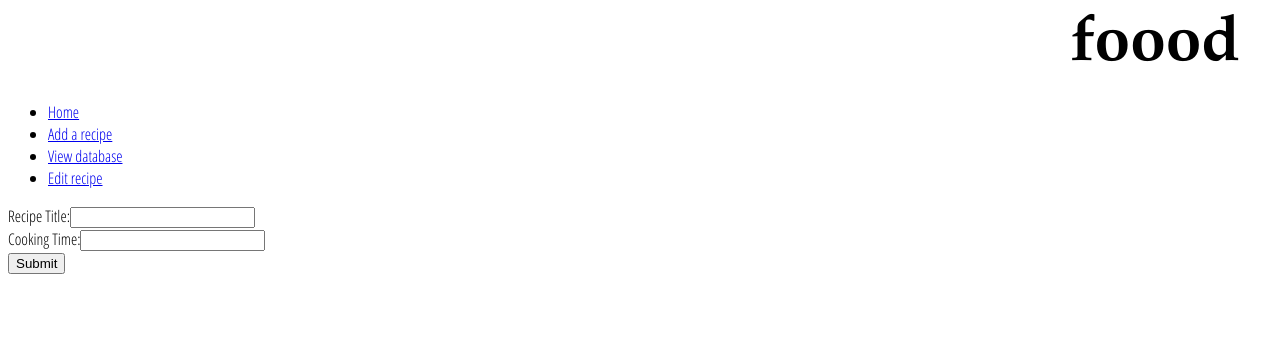
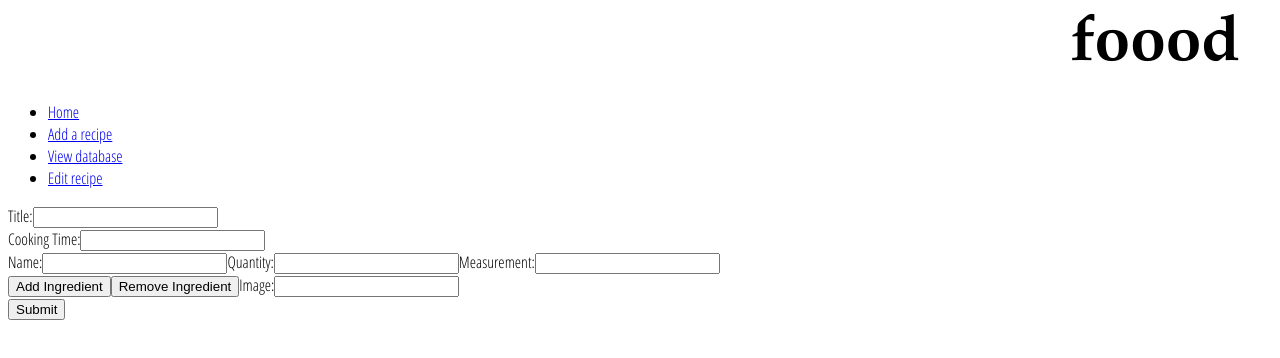
Before and after one commit to edpe/foood, a React (Create React App) app: page /add-recipe in a window 1280 px wide. Shown: the top 358 px of the page. Built offline with nearby package versions, Linux system fonts and the light colour scheme.

Commit message:
39 full recipe form (#40)
* feat: add image and text field to form and state

* feat: storing ingredients objects in state

* feat: add ingredient buttons

* feat: remove ingredient button

* feat: add and remove ingredients from state

* fix: syntax issues

```diff
--- a/src/components/AddRecipe.js
+++ b/src/components/AddRecipe.js
@@ -1,4 +1,5 @@
 import React, { Component } from "react";
+import IngredientForm from "./IngredientForm";
 import RecipeService from "./RecipeService";
 
 class AddRecipe extends Component {
@@ -7,7 +8,9 @@ class AddRecipe extends Component {
     this.state = {
       recipe: {
         title: "",
-        duration: ""
+        image: "",
+        duration: "",
+        ingredients: [{ title: "", quantity: "", measurement: "" }]
       }
     };
     this.addRecipeService = new RecipeService();
@@ -17,16 +20,40 @@ class AddRecipe extends Component {
   }
 
   handleChange(event) {
-    const target = event.target;
+    const target = event.currentTarget;
     const value = target.value;
     const name = target.name;
-
     this.setState(state => ({
       recipe: {
         ...state.recipe,
         [name]: value
       }
     }));
+  }
+
+  onIngredientFormChange(evt, targetIndex) {
+    const currentTarget = evt.currentTarget;
+
+    this.setState(state => {
+      const ingredients = state.recipe.ingredients;
+      const ingredientField = currentTarget.name;
+      const ingredientValue = currentTarget.value;
+      return {
+        recipe: {
+          ...state.recipe,
+          ingredients: ingredients.map((oldIngredientForm, i) => {
+            if (i === targetIndex) {
+              return {
+                ...oldIngredientForm,
+                [ingredientField]: ingredientValue
+              };
+            } else {
+              return oldIngredientForm;
+            }
+          })
+        }
+      };
+    });
   }
 
   handleSubmit(event) {
@@ -40,7 +67,7 @@ class AddRecipe extends Component {
       <div className="container">
         <form onSubmit={this.handleSubmit}>
           <label>
-            Recipe Title:
+            Title:
             <input
               name="title"
               type="text"
@@ -61,6 +88,58 @@ class AddRecipe extends Component {
             />
           </label>
           <br />
+
+          {this.state.recipe.ingredients.map((ing, i) => (
+            <IngredientForm
+              key={i}
+              onChange={evt => this.onIngredientFormChange(evt, i)}
+              name={ing.title}
+              quantity={ing.quantity}
+              measurement={ing.measurement}
+            />
+          ))}
+
+          <button
+            type="button"
+            onClick={() =>
+              this.setState(oldState => ({
+                recipe: {
+                  ...oldState.recipe,
+                  ingredients: oldState.recipe.ingredients.concat({
+                    title: "",
+                    measurement: "",
+                    quantity: ""
+                  })
+                }
+              }))
+            }
+            children="Add Ingredient"
+          />
+
+          <button
+            type="button"
+            onClick={() =>
+              this.setState(oldState => ({
+                recipe: {
+                  ...oldState.recipe,
+                  ingredients: oldState.recipe.ingredients.slice(0, -1)
+                }
+              }))
+            }
+            children="Remove Ingredient"
+          />
+
+          <label>
+            Image:
+            <input
+              name="image"
+              type="text"
+              value={this.state.image}
+              onChange={this.handleChange}
+              className="form-control"
+            />
+          </label>
+          <br />
           <input type="submit" value="Submit" className="btn btn-primary" />
         </form>
       </div>
--- a/src/components/Home.js
+++ b/src/components/Home.js
@@ -31,8 +31,8 @@ class Home extends Component {
       );
     });
 
-    const listMethod = method.map(step => {
-      return <li key={step.id}>{step.name}</li>;
+    const listMethod = method.map(method => {
+      return <li key={method.id}>{method.step}</li>;
     });
 
     return (
--- /dev/null
+++ b/src/components/IngredientForm.js
@@ -0,0 +1,22 @@
+import React from "react";
+
+const Ingredient = props => (
+  <div>
+      <label>
+        Name:
+        <input onChange={props.onChange} name="title" type="text" value={props.title} />
+      </label>
+
+      <label>
+        Quantity:
+        <input onChange={props.onChange} name="quantity" type="text" value={props.quantity} />
+      </label>
+
+      <label>
+        Measurement:
+        <input onChange={props.onChange} name="measurement" type="text" value={props.measurement} />
+      </label>
+  </div>
+);
+
+export default Ingredient;
--- a/src/data.json
+++ b/src/data.json
@@ -14,15 +14,15 @@
         {"id": 8, "name": "salmon", "quantity": "100", "measurement": "g"}
       ],
       "method": [
-        {"id": 1, "name": "Put the linguine on to boil"},
-        {"id": 2, "name": "Grate the courgette and finely slice the asparagus"},
-        {"id": 3, "name": "Put a knob of butter in a pan and fry the crushed garlic over a moderate heat."},
-        {"id": 4, "name": "Add the asparagus and fry for a minute or so"},
-        {"id": 5, "name": "Then add the courgette to the pan and fry for another few minutes"},
-        {"id": 6, "name": "Pour in the single cream and add the finely chopped dill"},
-        {"id": 7, "name": "Slice the smoked salmon into thin strips and add it to the pan"},
-        {"id": 8, "name": "Grate in some lemon zest and a good squeeze of the juice"},
-        {"id": 9, "name": "Season with salt and cracked black pepper"}
+        {"id": 1, "step": "Put the linguine on to boil"},
+        {"id": 2, "step": "Grate the courgette and finely slice the asparagus"},
+        {"id": 3, "step": "Put a knob of butter in a pan and fry the crushed garlic over a moderate heat."},
+        {"id": 4, "step": "Add the asparagus and fry for a minute or so"},
+        {"id": 5, "step": "Then add the courgette to the pan and fry for another few minutes"},
+        {"id": 6, "step": "Pour in the single cream and add the finely chopped dill"},
+        {"id": 7, "step": "Slice the smoked salmon into thin strips and add it to the pan"},
+        {"id": 8, "step": "Grate in some lemon zest and a good squeeze of the juice"},
+        {"id": 9, "step": "Season with salt and cracked black pepper"}
       ],
       "image": "/images/salmonLinguine.jpg",
       "cookingTime": "25 minutes"
@@ -46,8 +46,8 @@
         {"id": 14, "name": "Baby Sweetcorn"}
       ],
       "method": [
-        {"id": 1, "name": "Put the shallots, peppers, garlic, chilli, ginger and lemongrass in a food processor and blend to a paste"},
-        {"id": 2, "name": "Mix everything together and cook it"}
+        {"id": 1, "step": "Put the shallots, peppers, garlic, chilli, ginger and lemongrass in a food processor and blend to a paste"},
+        {"id": 2, "step": "Mix everything together and cook it"}
       ],
 
       "image": "/images/greenChickenCurry.jpg"
```
